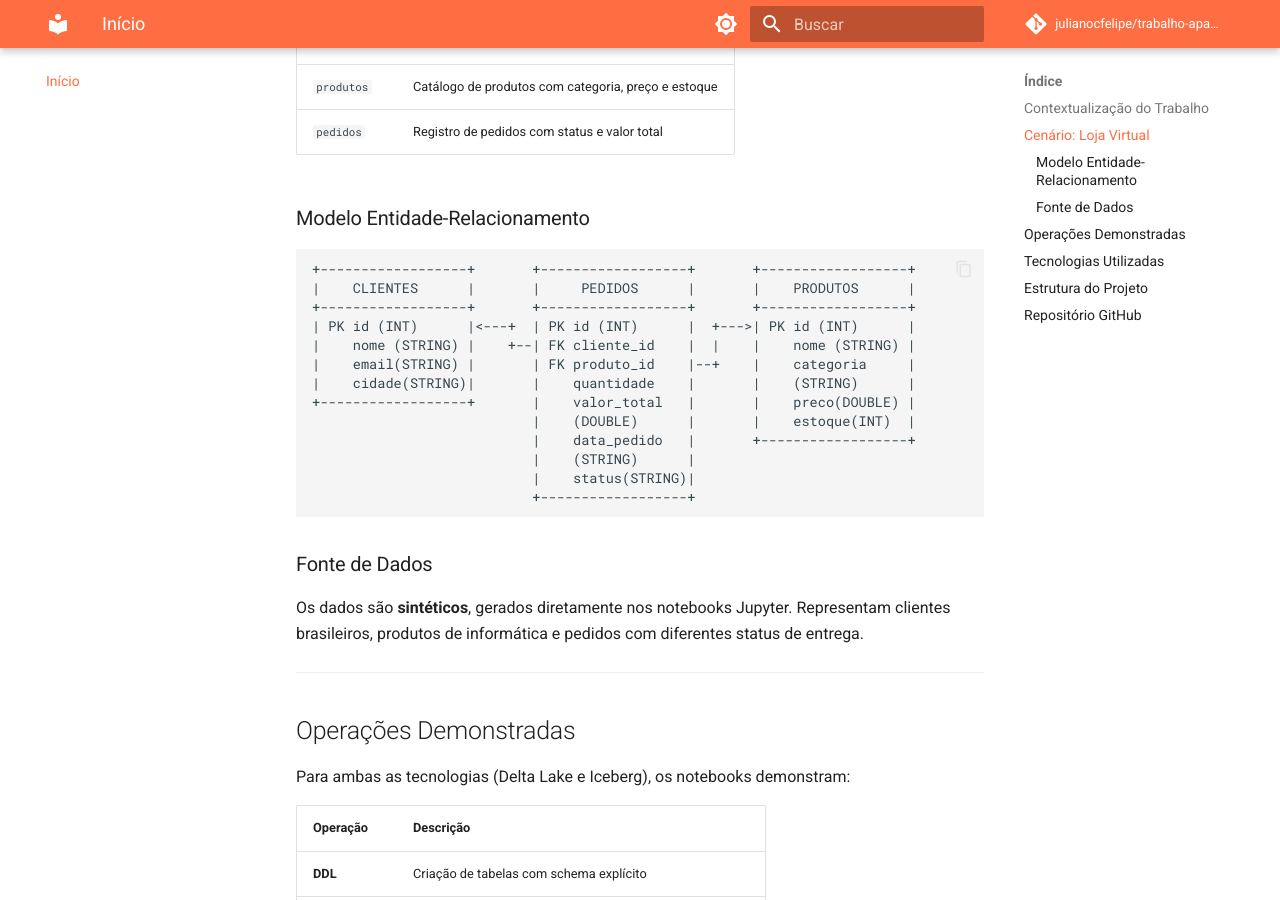
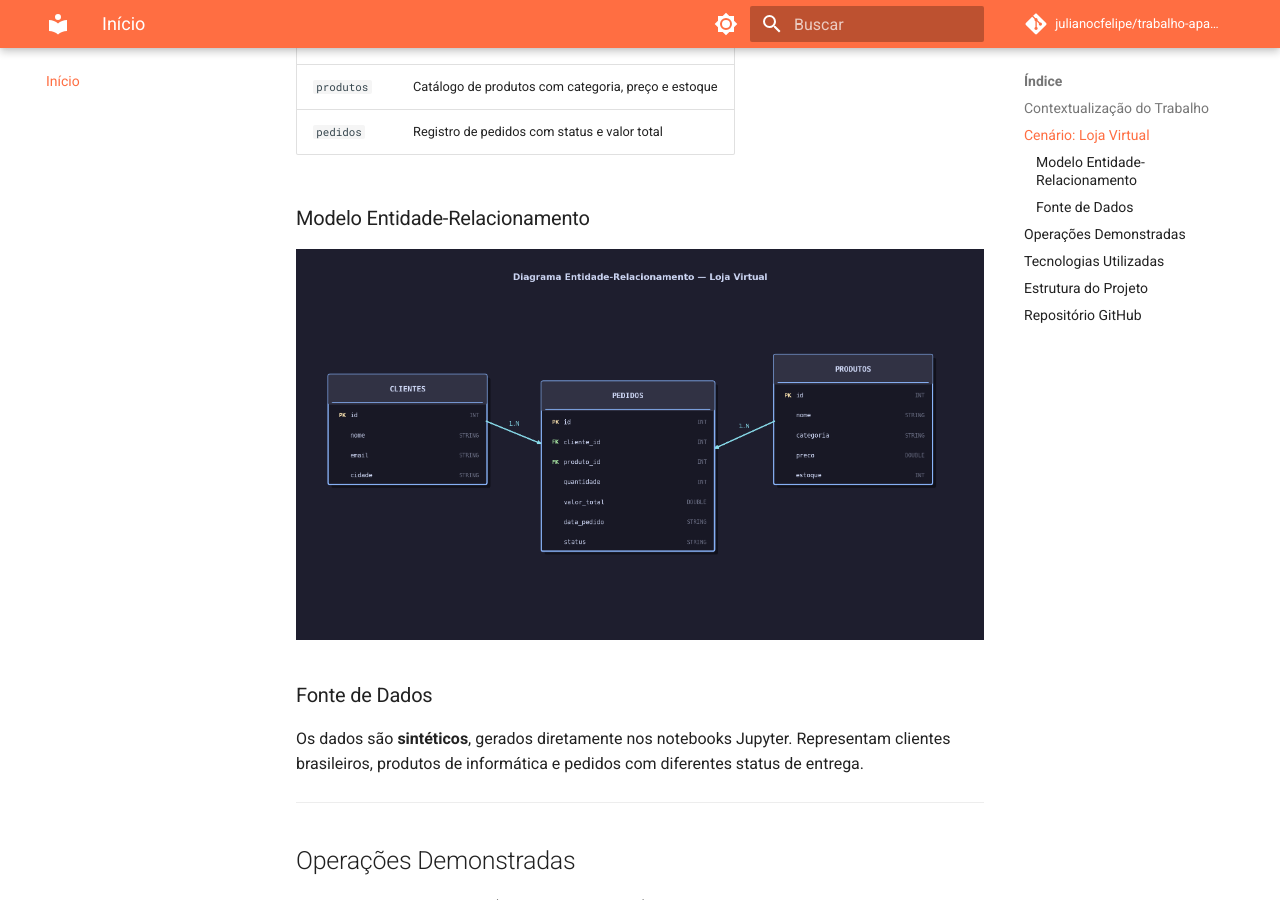
Before and after one commit to julianocfelipe/trabalho-apachespark, an MkDocs documentation site: the page built from docs/index.md, in a window 1280 px wide and 900 px high, scrolled down 567 px. Built offline with MkDocs 1.6.1 and Material for MkDocs 9.7.7, drawn with Linux system fonts in a browser that asks for light colours; comment, search, counter and statistics services are not loaded.

Commit message:
fix: adicionada imagens de diagrama ER

````diff
--- a/docs/index.md
+++ b/docs/index.md
@@ -18,21 +18,7 @@ Para demonstrar os conceitos, utilizamos o cenário de uma **Loja Virtual** com
 
 ### Modelo Entidade-Relacionamento
 
-```
-+------------------+       +------------------+       +------------------+
-|    CLIENTES      |       |     PEDIDOS      |       |    PRODUTOS      |
-+------------------+       +------------------+       +------------------+
-| PK id (INT)      |<---+  | PK id (INT)      |  +--->| PK id (INT)      |
-|    nome (STRING) |    +--| FK cliente_id    |  |    |    nome (STRING) |
-|    email(STRING) |       | FK produto_id    |--+    |    categoria     |
-|    cidade(STRING)|       |    quantidade    |       |    (STRING)      |
-+------------------+       |    valor_total   |       |    preco(DOUBLE) |
-                           |    (DOUBLE)      |       |    estoque(INT)  |
-                           |    data_pedido   |       +------------------+
-                           |    (STRING)      |
-                           |    status(STRING)|
-                           +------------------+
-```
+![Diagrama ER](assets/er_diagram.png)
 
 ### Fonte de Dados
 
````
Also changed, not shown: docs/assets/er_diagram.png (added), 2 other files.
